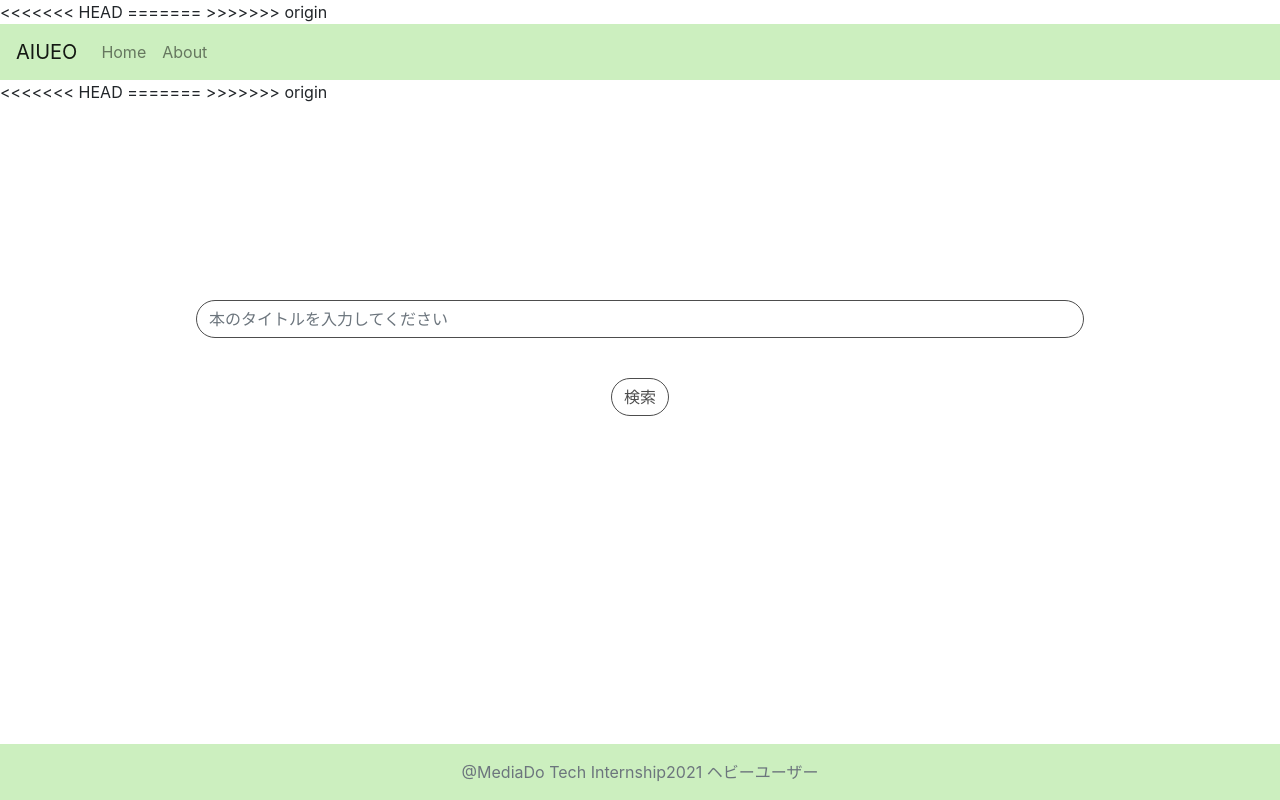
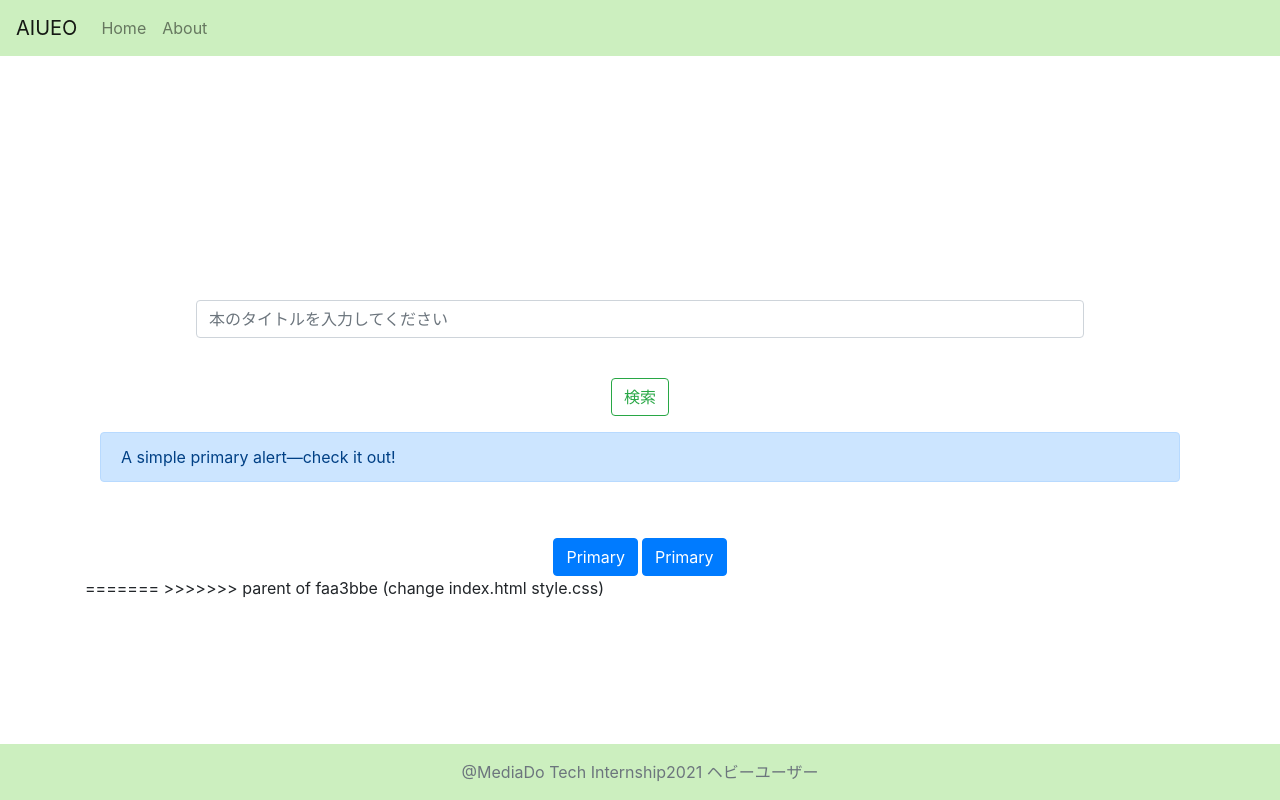
Before and after one commit to ryosuke8923/Media_do_Internship_2021, a Flask app: page / in a window 1280 px wide. Run offline with Flask 2, Linux system fonts and the light colour scheme; some libraries are stand-ins or nearby versions.

Commit message:
コンクリフト

```diff
--- a/templates/index.html
+++ b/templates/index.html
@@ -12,15 +12,14 @@
     <link rel="apple-touch-icon" href="icon.png">
     -->
     <!-- Place favicon.ico in the root directory -->
+    <link rel="stylesheet" href="../static/css/style.css">
     <link rel="stylesheet" href="https://stackpath.bootstrapcdn.com/bootstrap/4.4.1/css/bootstrap.min.css" integrity="sha384-Vkoo8x4CGsO3+Hhxv8T/Q5PaXtkKtu6ug5TOeNV6gBiFeWPGFN9MuhOf23Q9Ifjh" crossorigin="anonymous">
-    <link rel="stylesheet" href="../static/css/style.css">
 </head>
 
 <body>
-<<<<<<< HEAD
-=======
+
     <!-- header -->
->>>>>>> origin
+
     <header>
         <nav class="navbar navbar-light navbar-expand-md " style="background-color: #ccefbf;">
             <a class="navbar-brand" href="./index.html">
@@ -41,7 +40,6 @@
             </div>
         </nav>
     </header>
-<<<<<<< HEAD
 
     <div class="search">
         <div class="container">
@@ -49,18 +47,20 @@
                 <input class="form-control me-2" type="search" placeholder="本のタイトルを入力してください" aria-label="Search">
                 <button class="btn btn-outline-success"  type="submit">検索</button>
             </form>
+    <div class="container">
+
+        <div id="js-question" class="mt-3 alert alert-primary" role="alert">
+        A simple primary alert—check it out!
         </div>
+
+        <div class="d-flex justify-content-center">
+        <button type="button" class="btn btn-primary">Primary</button>
+        <button type="button" class="ml-1 btn btn-primary">Primary</button>
+        </div>
+
     </div>
-
-    <footer class="fixed-bottom" style="background-color:#ccefbf;">
-        <div class="container-fluid center-block">
-            <p class="text-muted text-center mt-3 mb-3">@MediaDo Tech Internship2021 ヘビーユーザー</p>
-        </div>
-    </div>
-    </footer>
     <script src="../static/js/index.js"></script>
 
-=======
 
 
     <!-- footer -->
@@ -70,10 +70,11 @@
         </div>
     </footer>
     <script src="../static/js/index.js"></script>
->>>>>>> origin
     <script src="https://code.jquery.com/jquery-3.3.1.slim.min.js" integrity="sha384-q8i/X+965DzO0rT7abK41JStQIAqVgRVzpbzo5smXKp4YfRvH+8abtTE1Pi6jizo" crossorigin="anonymous"></script>
     <script src="https://cdnjs.cloudflare.com/ajax/libs/popper.js/1.14.7/umd/popper.min.js" integrity="sha384-UO2eT0CpHqdSJQ6hJty5KVphtPhzWj9WO1clHTMGa3JDZwrnQq4sF86dIHNDz0W1" crossorigin="anonymous"></script>
     <script src="https://stackpath.bootstrapcdn.com/bootstrap/4.3.1/js/bootstrap.min.js" integrity="sha384-JjSmVgyd0p3pXB1rRibZUAYoIIy6OrQ6VrjIEaFf/nJGzIxFDsf4x0xIM+B07jRM" crossorigin="anonymous"></script>
+=======
+>>>>>>> parent of faa3bbe (change index.html style.css)
 </body>
 
 </html>
```
